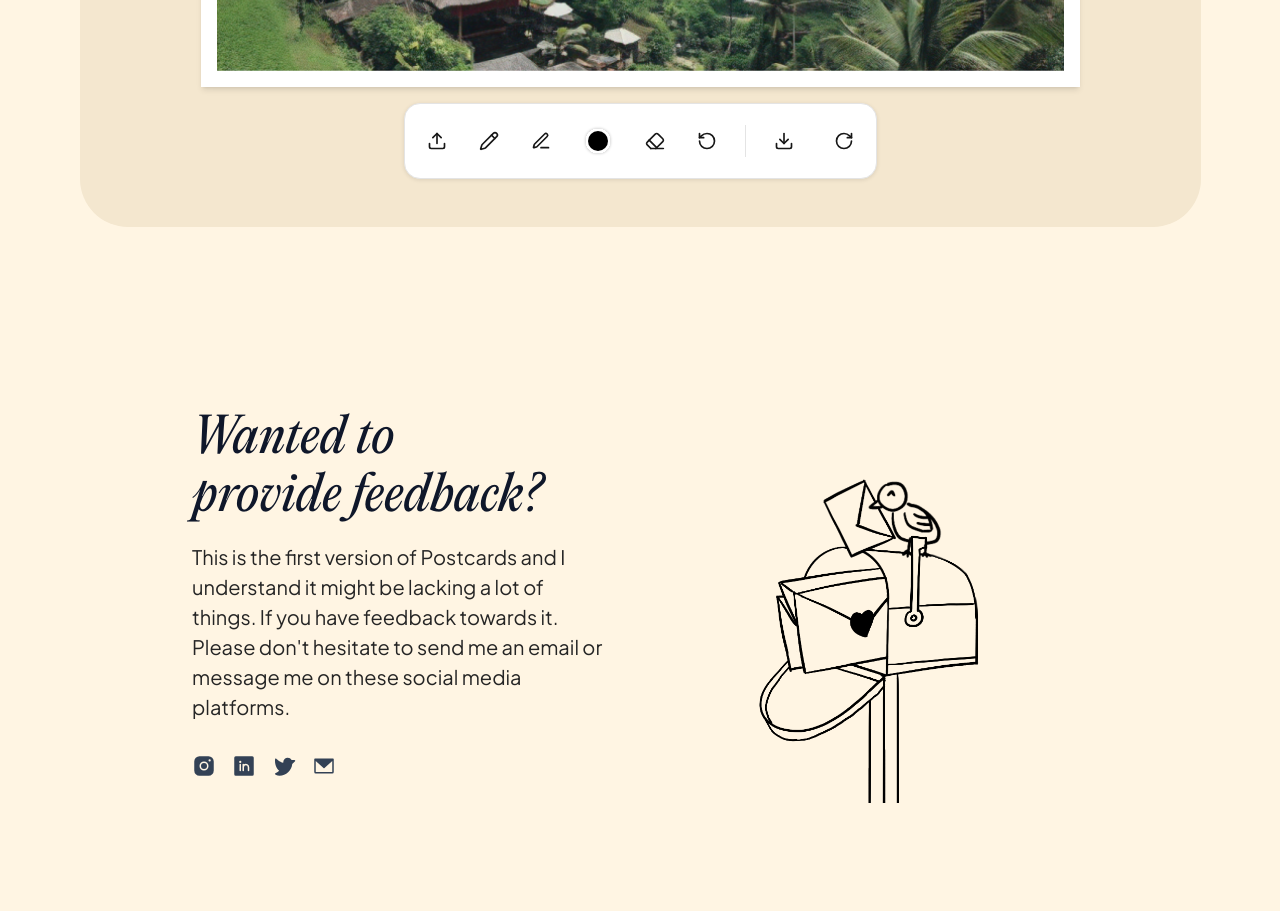
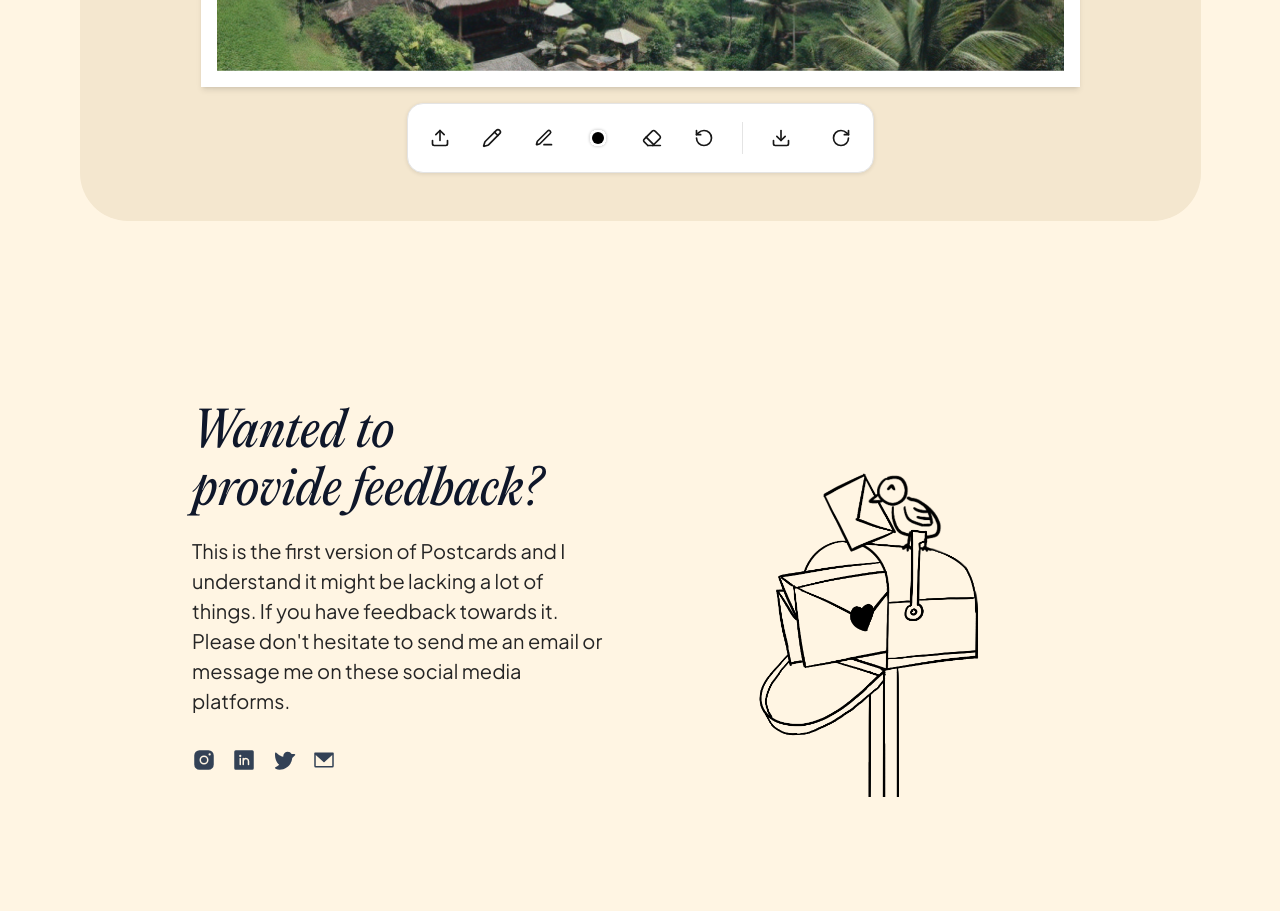
Before and after one commit to csleong98/postcard, a Next.js app: page / in a window 1280 px wide. Shown: the part 2540-3451 px from the top of the page. Built offline with nearby package versions, Linux system fonts and the light colour scheme.

Commit message:
- Simplify color selection logic for color indicator buttons - Adjust SVG viewBox and dimensions for better visual consistency

```diff
--- a/src/app/components/IconButton.js
+++ b/src/app/components/IconButton.js
@@ -1,4 +1,4 @@
-import React from 'react';
+import React, { useRef } from 'react';
 
 const IconButton = ({
   icon,
@@ -10,6 +10,8 @@ const IconButton = ({
   onColorChange,
   tooltip
 }) => {
+  const colorInputRef = useRef(null); // Create a ref for the color input
+
   const baseStyles = "inline-flex justify-center items-center p-3 rounded-lg transition-colors";
   const stateStyles = isDisabled
     ? "opacity-50 cursor-not-allowed bg-gray-50"
@@ -17,54 +19,53 @@ const IconButton = ({
       ? "bg-gray-100"
       : "hover:bg-gray-50";
 
-  if (isColorIndicator) {
-    const handleColorClick = (e) => {
-      const button = e.currentTarget;
-      const rect = button.getBoundingClientRect();
-      const input = document.createElement('input');
-      input.type = 'color';
-      input.value = color;
-      input.style.position = 'fixed';
-      input.style.top = `${rect.top - 40}px`;  // Position 40px above the button
-      input.style.left = `${rect.right}px`;
-      input.style.opacity = '0';
-
-      input.addEventListener('change', (e) => {
-        onColorChange(e.target.value);
-        document.body.removeChild(input);
-      });
-
-      document.body.appendChild(input);
-      input.click();
+  const handleColorClick = () => {
+    if (colorInputRef.current) {
+      colorInputRef.current.click(); // Trigger the color input click
+    }
   };
 
+  const handleColorChange = (e) => {
+    onColorChange(e.target.value);
+  };
+
+  if (isColorIndicator) {
     return (
+      <>
+        <input
+          type="color"
+          ref={colorInputRef} // Attach the ref to the input
+          value={color}
+          onChange={handleColorChange}
+          style={{ display: 'none' }} // Hide the input
+        />
         <button
           className={`${baseStyles} ${stateStyles}`}
           onClick={handleColorClick}
           disabled={isDisabled}
           title={tooltip}
         >
-        <svg xmlns="http://www.w3.org/2000/svg" width="30" height="30" viewBox="0 0 30 30" fill="none">
+          <svg xmlns="http://www.w3.org/2000/svg" width="24" height="24" viewBox="0 0 24 24" fill="none">
             <g filter="url(#filter0_d_35_982)">
-            <circle cx="15" cy="15" r="12" fill="white"/>
+              <circle cx="12" cy="12" r="8" fill="white" /> {/* Adjusted to center in new viewBox */}
             </g>
-          <circle cx="15" cy="15" r="10" fill={color}/>
+            <circle cx="12" cy="12" r="6" fill={color} /> {/* Adjusted to center in new viewBox */}
             <defs>
-            <filter id="filter0_d_35_982" x="0" y="0" width="30" height="30" filterUnits="userSpaceOnUse" colorInterpolationFilters="sRGB">
-              <feFlood floodOpacity="0" result="BackgroundImageFix"/>
-              <feColorMatrix in="SourceAlpha" type="matrix" values="0 0 0 0 0 0 0 0 0 0 0 0 0 0 0 0 0 0 127 0" result="hardAlpha"/>
-              <feMorphology radius="1" operator="dilate" in="SourceAlpha" result="effect1_dropShadow_35_982"/>
-              <feOffset/>
-              <feGaussianBlur stdDeviation="1"/>
-              <feComposite in2="hardAlpha" operator="out"/>
-              <feColorMatrix type="matrix" values="0 0 0 0 0 0 0 0 0 0 0 0 0 0 0 0 0 0 0.15 0"/>
-              <feBlend mode="normal" in2="BackgroundImageFix" result="effect1_dropShadow_35_982"/>
-              <feBlend mode="normal" in="SourceGraphic" in2="effect1_dropShadow_35_982" result="shape"/>
+              <filter id="filter0_d_35_982" x="0" y="0" width="36" height="36" filterUnits="userSpaceOnUse" colorInterpolationFilters="sRGB">
+                <feFlood floodOpacity="0" result="BackgroundImageFix" />
+                <feColorMatrix in="SourceAlpha" type="matrix" values="0 0 0 0 0 0 0 0 0 0 0 0 0 0 0 0 0 0 127 0" result="hardAlpha" />
+                <feMorphology radius="1" operator="dilate" in="SourceAlpha" result="effect1_dropShadow_35_982" />
+                <feOffset />
+                <feGaussianBlur stdDeviation="1" />
+                <feComposite in2="hardAlpha" operator="out" />
+                <feColorMatrix type="matrix" values="0 0 0 0 0 0 0 0 0 0 0 0 0 0 0 0 0 0 0.15 0" />
+                <feBlend mode="normal" in2="BackgroundImageFix" result="effect1_dropShadow_35_982" />
+                <feBlend mode="normal" in="SourceGraphic" in2="effect1_dropShadow_35_982" result="shape" />
               </filter>
             </defs>
           </svg>
         </button>
+      </>
     );
   }
 
```
Lines whose indentation alone changed are shown as unchanged.
